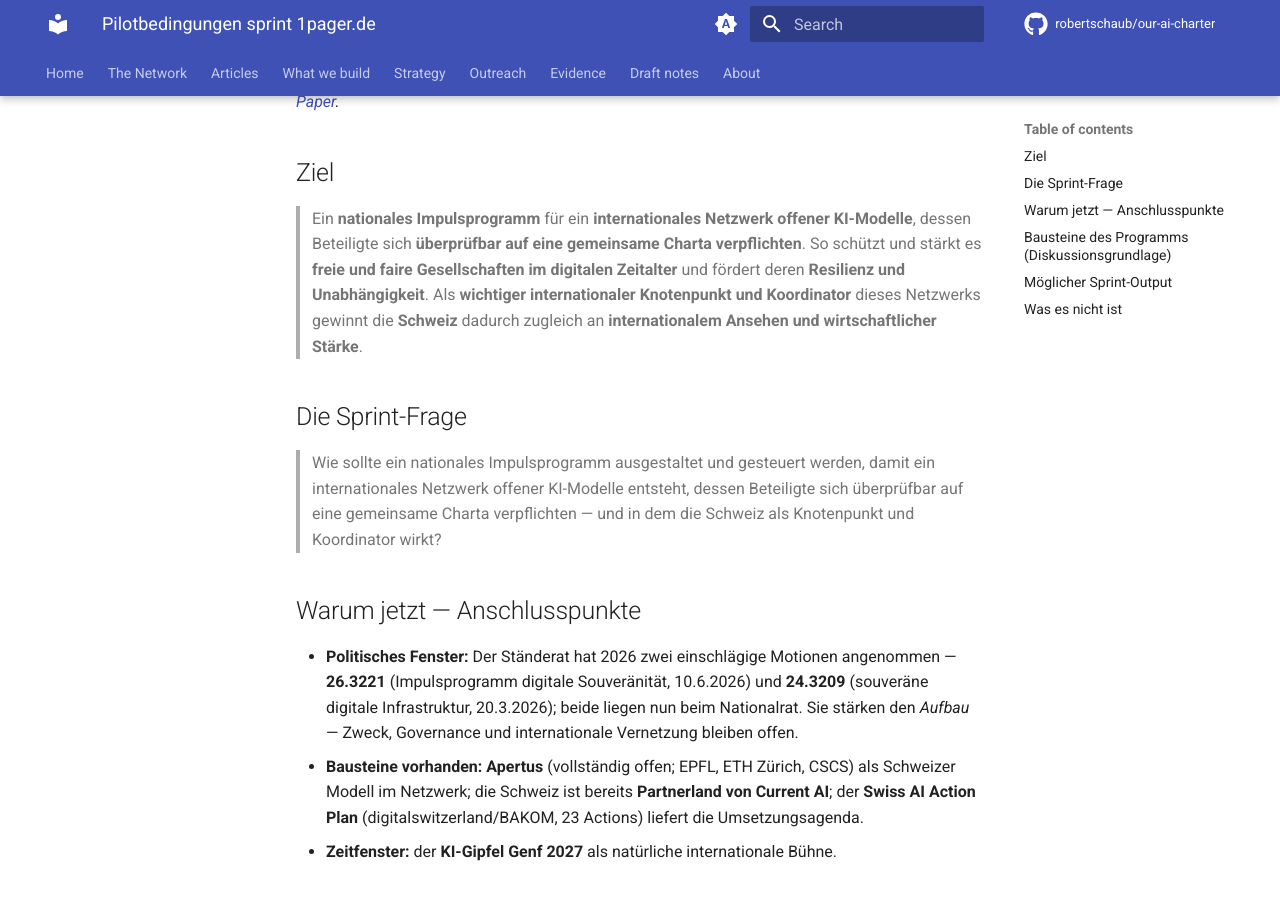
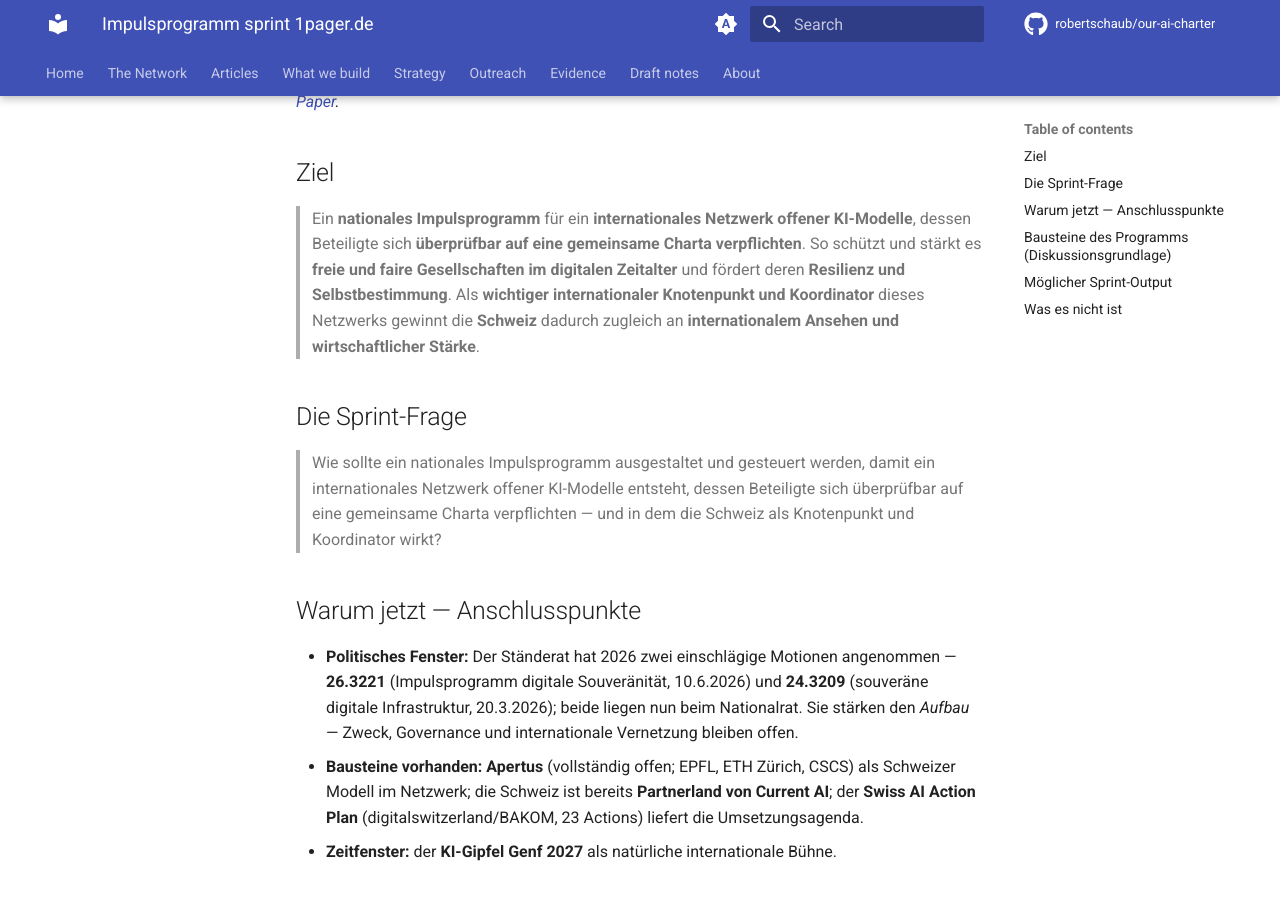
Before and after one commit to robertschaub/our-ai-charter, an MkDocs documentation site: the page built from docs/Outreach/impulsprogramm-sprint-1pager.de.md, in a window 1280 px wide and 900 px high, scrolled down 305 px. Built offline with MkDocs 1.6.1 and Material for MkDocs 9.7.7, drawn with Linux system fonts in a browser that asks for light colours; plug-ins that fetch from the network failed and are left out; comment, search, counter and statistics services are not loaded.

Commit message:
docs: goal wording self-determination; rename sprint 1-pager; trim residual CH-overweight
- Replace "independence / Unabhängigkeit" with "self-determination / Selbstbestimmung"
  in the goal (1-pager, geneva-2027-options guardrail, CHANGELOG) — the former read
  too autarkic for prominent international docs.
- Rename docs/Outreach/pilotbedingungen-sprint-1pager.de.md →
  impulsprogramm-sprint-1pager.de.md (matches the content); repoint README + CHANGELOG.
- network-overview: "competing with Apertus/SNAI" → "Apertus" (consistency with the
  international home page). About.md unchanged — its only Swiss mention is the required
  FactHarbor-Verein stewardship disclosure, not overweight.
- CHANGELOG: added the home-page international-alignment entry.

Co-Authored-By: Claude Opus 4.8 <noreply@anthropic.com>

```diff
--- a/docs/Outreach/pilotbedingungen-sprint-1pager.de.md
+++ b/docs/Outreach/impulsprogramm-sprint-1pager.de.md
@@ -6,7 +6,7 @@
 
 ## Ziel
 
-> Ein **nationales Impulsprogramm** für ein **internationales Netzwerk offener KI-Modelle**, dessen Beteiligte sich **überprüfbar auf eine gemeinsame Charta verpflichten**. So schützt und stärkt es **freie und faire Gesellschaften im digitalen Zeitalter** und fördert deren **Resilienz und Unabhängigkeit**. Als **wichtiger internationaler Knotenpunkt und Koordinator** dieses Netzwerks gewinnt die **Schweiz** dadurch zugleich an **internationalem Ansehen und wirtschaftlicher Stärke**.
+> Ein **nationales Impulsprogramm** für ein **internationales Netzwerk offener KI-Modelle**, dessen Beteiligte sich **überprüfbar auf eine gemeinsame Charta verpflichten**. So schützt und stärkt es **freie und faire Gesellschaften im digitalen Zeitalter** und fördert deren **Resilienz und Selbstbestimmung**. Als **wichtiger internationaler Knotenpunkt und Koordinator** dieses Netzwerks gewinnt die **Schweiz** dadurch zugleich an **internationalem Ansehen und wirtschaftlicher Stärke**.
 
 ## Die Sprint-Frage
 
```
Also changed, not shown: CHANGELOG.md (+2 -1 lines), README.md (+1 -1 lines), docs/Strategy/geneva-2027-options.md (+1 -1 lines), docs/network-overview.md (+1 -1 lines).
